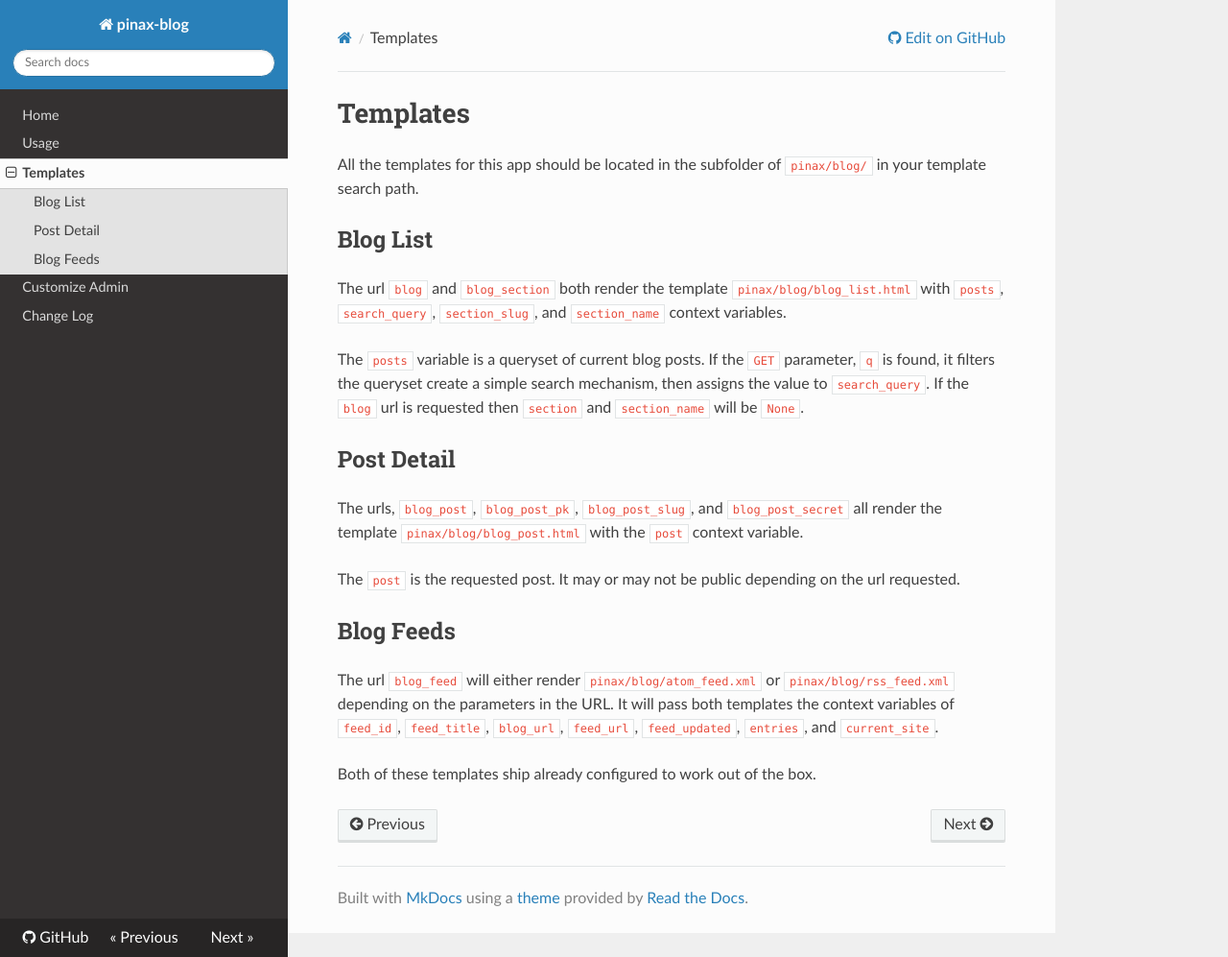
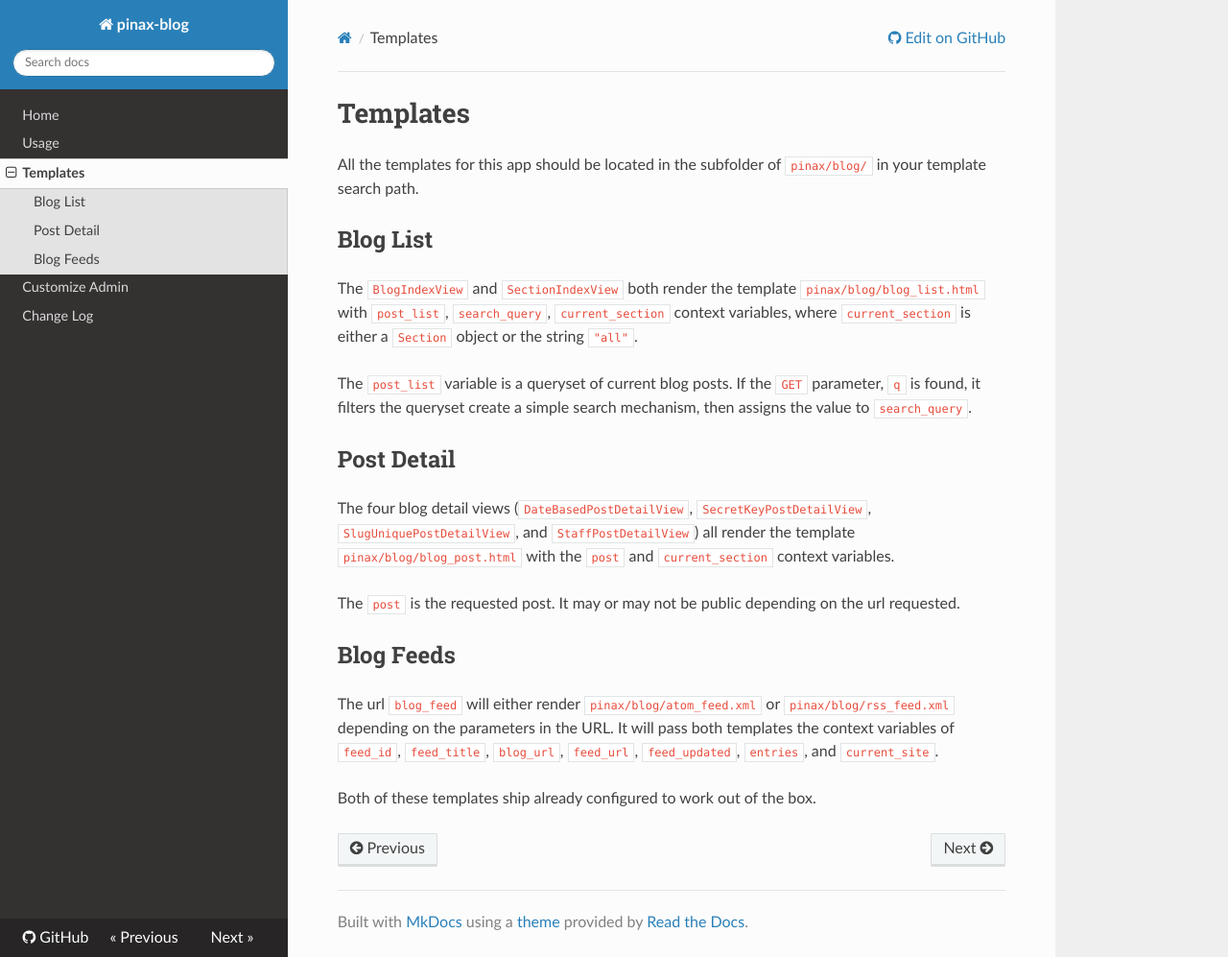
Before and after one commit to pinax/pinax-blog, an MkDocs documentation site: the page built from docs/templates.md, in a window 1280 px wide and 997 px high. Shown: the whole window at 96% size. Built offline with MkDocs 1.6.1, drawn with Linux system fonts in a browser that asks for light colours; nearby versions of some CDN libraries; old or Windows-style settings are respelled for this version of MkDocs.

Commit message:
Update docs per CBV changes

```diff
--- a/docs/templates.md
+++ b/docs/templates.md
@@ -5,21 +5,22 @@ in your template search path.
 
 ## Blog List
 
-The url `blog` and `blog_section` both render the template
-`pinax/blog/blog_list.html` with `posts`, `search_query`, `section_slug`,
-and `section_name` context variables.
+The `BlogIndexView` and `SectionIndexView` both render the template
+`pinax/blog/blog_list.html` with `post_list`, `search_query`, `current_section`
+context variables, where `current_section` is either a `Section` object or the
+string `"all"`.
 
-The `posts` variable is a queryset of current blog posts. If the `GET` parameter,
+The `post_list` variable is a queryset of current blog posts. If the `GET` parameter,
 `q` is found, it filters the queryset create a simple search mechanism, then
-assigns the value to `search_query`. If the `blog` url is requested then
-`section` and `section_name` will be `None`.
+assigns the value to `search_query`.
 
 
 ## Post Detail
 
-The urls, `blog_post`, `blog_post_pk`, `blog_post_slug`, and `blog_post_secret`
-all render the template `pinax/blog/blog_post.html` with the `post` context
-variable.
+The four blog detail views (`DateBasedPostDetailView`, `SecretKeyPostDetailView`,
+`SlugUniquePostDetailView`, and `StaffPostDetailView`) all render the template
+`pinax/blog/blog_post.html` with the `post` and `current_section` context
+variables.
 
 The `post` is the requested post. It may or may not be public depending on the
 url requested.
```
